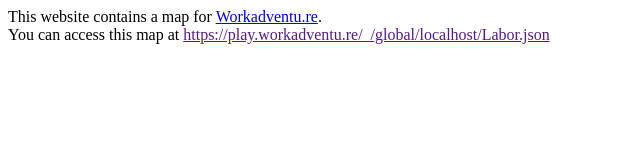
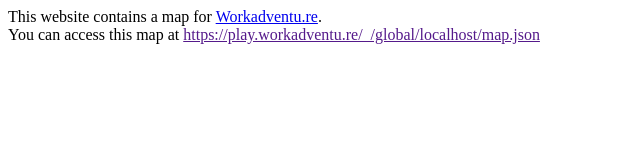
Before and after one commit to rer2/PASSTLabor, a plain HTML site: page index.html in a window 1280 px wide. Shown: the full height of the page, 0-640 px from the left. Drawn offline with Linux system fonts and the light colour scheme.

Commit message:
updated Labor

```diff
--- a/index.html
+++ b/index.html
@@ -6,7 +6,7 @@
                 if (path.endsWith('index.html')) {
                     path = path.substr(path, path.length - 'index.html'.length);
                 }
-                var url = 'https://play.workadventu.re/_/global/'+window.location.host+path+'Labor.json';
+                var url = 'https://play.workadventu.re/_/global/'+window.location.host+path+'map.json';
                 document.getElementById('mapLink').href = url;
                 document.getElementById('mapLink').innerText = url;
             };
```
